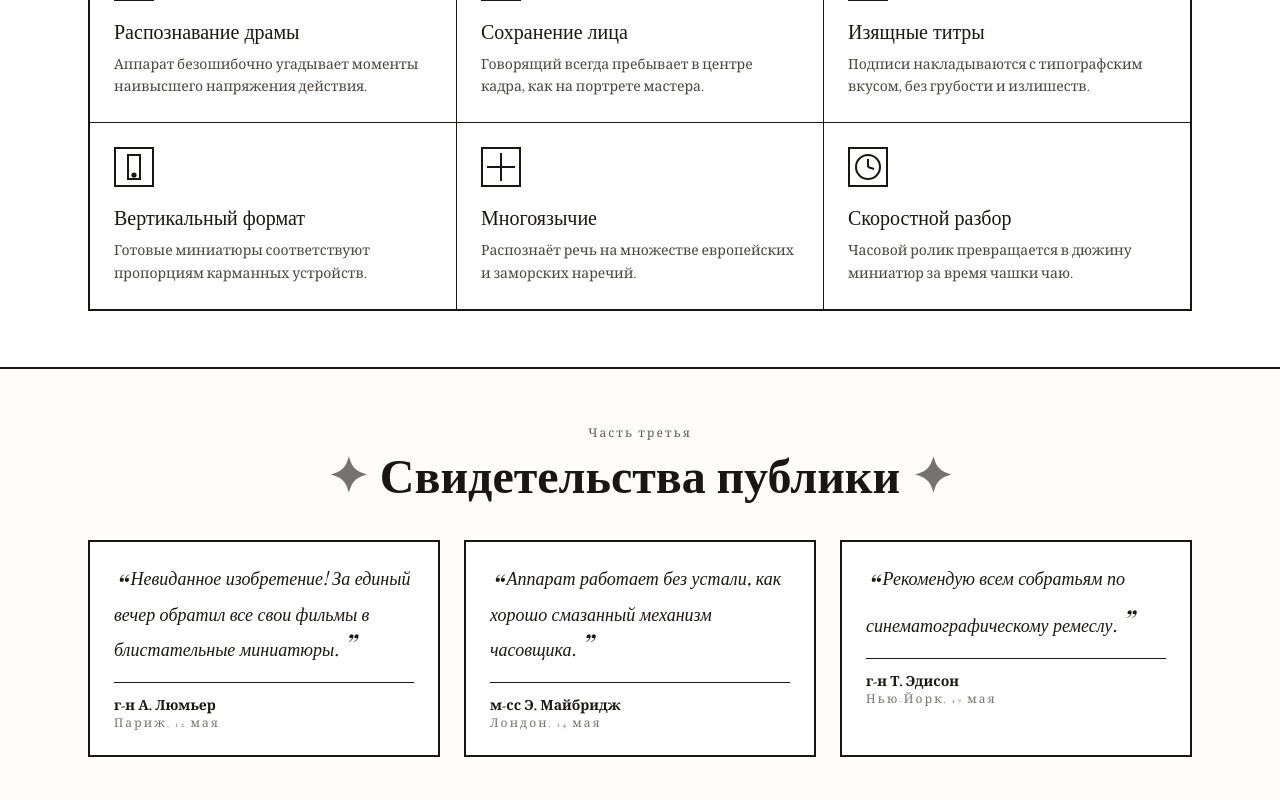
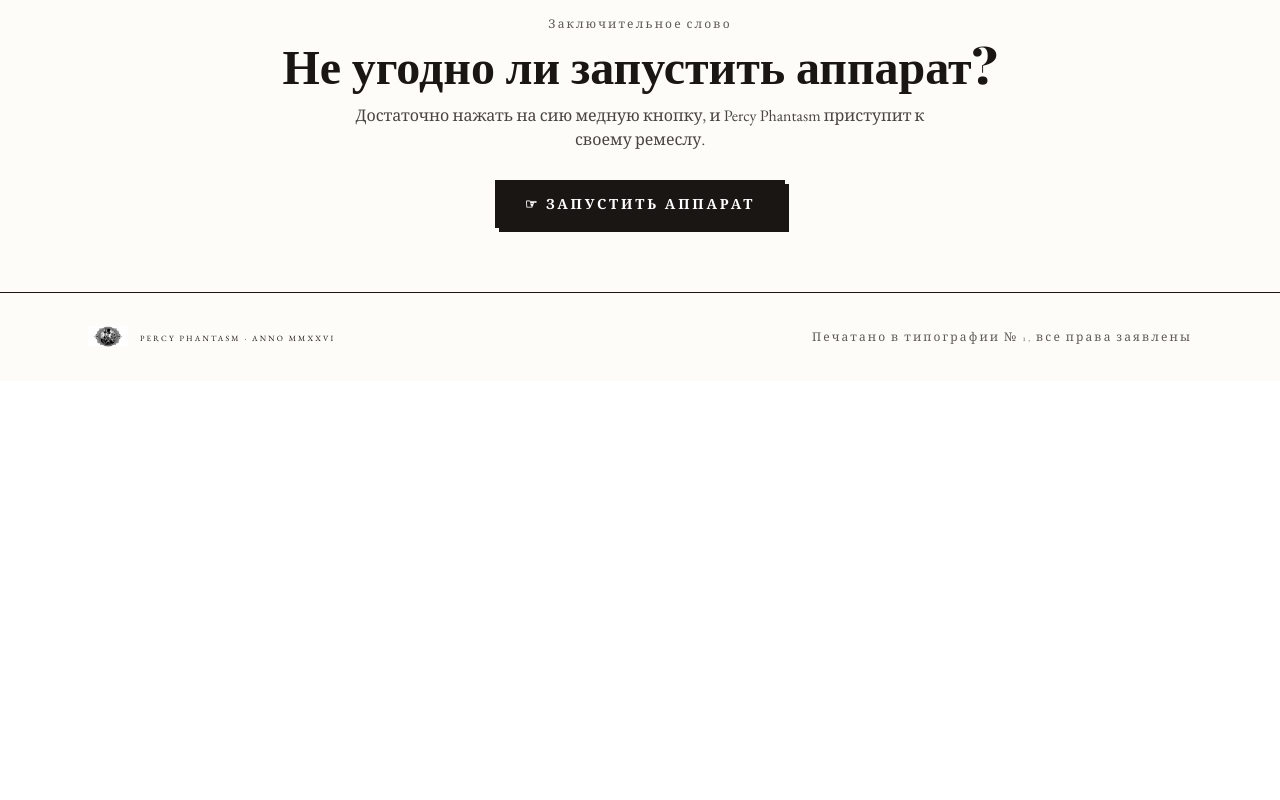
Before and after one commit to CodeDestriyer/PercyPhantasm, a React (Vite) app: page / in a window 1280 px wide. Shown: the part 1780-2580 px from the top of the page. After the commit the page ends 2161 px from the top, so only its background shows below. Built offline with nearby package versions, Linux system fonts and the light colour scheme; a web font is replaced by a local one.

Commit message:
trim landing to masthead/hero/principle/colophon
- Drop Features, Testimony, Pricing sections — minimalist site
- Move uploaded schematic into public/assets/schematic.jpg
- Simplify masthead nav to two links

https://claude.ai/code/session_01GxfkuRTWRsPfffvFi9Zjp2

```diff
--- a/src/App.tsx
+++ b/src/App.tsx
@@ -2,9 +2,6 @@ import { useState } from "react";
 import { Masthead } from "./components/Masthead";
 import { Hero } from "./components/Hero";
 import { Principle } from "./components/Principle";
-import { Features } from "./components/Features";
-import { Testimony } from "./components/Testimony";
-import { Pricing } from "./components/Pricing";
 import { Colophon } from "./components/Colophon";
 
 function App() {
@@ -38,9 +35,6 @@ function App() {
       <Masthead onLaunch={onLaunch} />
       <Hero onLaunch={onLaunch} />
       <Principle />
-      <Features />
-      <Testimony />
-      <Pricing onLaunch={onLaunch} />
       <Colophon onLaunch={onLaunch} />
     </div>
   );
--- a/src/components/Features.tsx
+++ /dev/null
@@ -1,87 +0,0 @@
-import { SectionTitle } from "./Principle";
-
-const features = [
-  {
-    title: "Распознавание драмы",
-    body: "Аппарат безошибочно угадывает моменты наивысшего напряжения действия.",
-    icon: "M10 2v6M10 12v6M2 10h6M12 10h6",
-  },
-  {
-    title: "Сохранение лица",
-    body: "Говорящий всегда пребывает в центре кадра, как на портрете мастера.",
-    icon: "circle",
-  },
-  {
-    title: "Изящные титры",
-    body: "Подписи накладываются с типографским вкусом, без грубости и излишеств.",
-    icon: "M2 6h16M2 10h12M2 14h16",
-  },
-  {
-    title: "Вертикальный формат",
-    body: "Готовые миниатюры соответствуют пропорциям карманных устройств.",
-    icon: "rect",
-  },
-  {
-    title: "Многоязычие",
-    body: "Распознаёт речь на множестве европейских и заморских наречий.",
-    icon: "M3 10h14M10 3v14",
-  },
-  {
-    title: "Скоростной разбор",
-    body: "Часовой ролик превращается в дюжину миниатюр за время чашки чаю.",
-    icon: "clock",
-  },
-];
-
-export function Features() {
-  return (
-    <section id="features" className="border-t-2 border-ink">
-      <div className="max-w-6xl mx-auto px-4 sm:px-6 py-12 sm:py-14">
-        <SectionTitle kicker="Часть вторая" title="Достоинства аппарата" />
-        <div className="grid grid-cols-1 sm:grid-cols-2 md:grid-cols-3 gap-px bg-ink mt-10 border-2 border-ink">
-          {features.map((f) => (
-            <div key={f.title} className="bg-paper p-5 sm:p-6">
-              <FeatureIcon kind={f.icon} />
-              <h3 className="font-display text-xl mt-4">{f.title}</h3>
-              <p className="mt-2 text-sm text-ink/80 leading-relaxed">{f.body}</p>
-            </div>
-          ))}
-        </div>
-      </div>
-    </section>
-  );
-}
-
-function FeatureIcon({ kind }: { kind: string }) {
-  return (
-    <svg
-      viewBox="0 0 20 20"
-      className="w-10 h-10"
-      stroke="#1A1613"
-      strokeWidth="1"
-      fill="none"
-    >
-      <rect x="0.5" y="0.5" width="19" height="19" />
-      {kind === "circle" && (
-        <>
-          <circle cx="10" cy="10" r="5" />
-          <circle cx="10" cy="10" r="1.5" fill="#1A1613" />
-        </>
-      )}
-      {kind === "rect" && (
-        <>
-          <rect x="7" y="4" width="6" height="12" />
-          <circle cx="10" cy="14" r="0.8" fill="#1A1613" />
-        </>
-      )}
-      {kind === "clock" && (
-        <>
-          <circle cx="10" cy="10" r="6" />
-          <line x1="10" y1="10" x2="10" y2="6" />
-          <line x1="10" y1="10" x2="13" y2="11" />
-        </>
-      )}
-      {kind.startsWith("M") && <path d={kind} />}
-    </svg>
-  );
-}
--- a/src/components/Hero.tsx
+++ b/src/components/Hero.tsx
@@ -48,7 +48,7 @@ function PatentDrawing() {
     <figure className="border-2 border-ink p-3 sm:p-4 bg-paper">
       <div className="border border-ink/40 p-3">
         <img
-          src="/assets/schematic.svg"
+          src="/assets/schematic.jpg"
           alt="Схема: рука мастера режет киноленту"
           className="w-full h-auto block"
         />
--- a/src/components/Masthead.tsx
+++ b/src/components/Masthead.tsx
@@ -27,11 +27,8 @@ export function Masthead({ onLaunch }: { onLaunch: () => void }) {
       <div className="rule-double" />
       <nav className="max-w-6xl mx-auto px-4 sm:px-6 py-3 flex flex-wrap items-center justify-center gap-x-5 gap-y-2 text-[11px] sm:text-xs smallcaps">
         <a href="#principle" className="hover:underline">Как работает</a>
-        <a href="#features" className="hover:underline">Достоинства</a>
-        <a href="#testimony" className="hover:underline">Отзывы</a>
-        <a href="#pricing" className="hover:underline">Прейскурант</a>
         <button onClick={onLaunch} className="hand-pointer hover:underline">
-          Запустить
+          Запустить аппарат
         </button>
       </nav>
       <div className="rule-thin" />
--- a/src/components/Pricing.tsx
+++ /dev/null
@@ -1,77 +0,0 @@
-import { SectionTitle } from "./Principle";
-
-const plans = [
-  {
-    name: "Любитель",
-    price: "0 ₽",
-    sub: "в месяц",
-    perks: ["5 миниатюр в месяц", "Стандартные титры", "Поддержка по почте"],
-    cta: "Начать бесплатно",
-    featured: false,
-  },
-  {
-    name: "Мастер",
-    price: "990 ₽",
-    sub: "в месяц",
-    perks: [
-      "100 миниатюр в месяц",
-      "Изящные титры и шрифты",
-      "Распознавание сцен",
-      "Приоритетное содействие",
-    ],
-    cta: "Подписаться",
-    featured: true,
-  },
-  {
-    name: "Синдикат",
-    price: "По запросу",
-    sub: "для редакций",
-    perks: ["Без ограничений", "Командные кабинеты", "API-сношения", "Личный мастер"],
-    cta: "Связаться",
-    featured: false,
-  },
-];
-
-export function Pricing({ onLaunch }: { onLaunch: () => void }) {
-  return (
-    <section id="pricing" className="border-t-2 border-ink">
-      <div className="max-w-6xl mx-auto px-4 sm:px-6 py-12 sm:py-14">
-        <SectionTitle kicker="Часть четвёртая" title="Прейскурант" />
-        <div className="grid grid-cols-1 md:grid-cols-3 gap-5 sm:gap-6 mt-10">
-          {plans.map((p) => (
-            <div
-              key={p.name}
-              className={
-                "border-2 border-ink p-5 sm:p-6 flex flex-col " +
-                (p.featured ? "bg-ink text-paper" : "bg-paper")
-              }
-            >
-              <div className="smallcaps text-xs opacity-70">{p.name}</div>
-              <div className="mt-2 flex items-baseline gap-2 flex-wrap">
-                <span className="font-display text-3xl sm:text-4xl">{p.price}</span>
-                <span className="text-xs opacity-70">{p.sub}</span>
-              </div>
-              <ul className="mt-5 space-y-2 text-sm flex-1">
-                {p.perks.map((perk) => (
-                  <li key={perk} className="flex gap-2">
-                    <span aria-hidden>✦</span>
-                    <span>{perk}</span>
-                  </li>
-                ))}
-              </ul>
-              <button
-                onClick={onLaunch}
-                className={
-                  "btn-engraved mt-6 justify-center " +
-                  (p.featured ? "!bg-paper !text-ink" : "")
-                }
-              >
-                {p.cta}
-              </button>
-            </div>
-          ))}
-        </div>
-      </div>
-    </section>
-  );
-}
--- a/src/components/Testimony.tsx
+++ /dev/null
@@ -1,44 +0,0 @@
-import { SectionTitle } from "./Principle";
-
-const quotes = [
-  {
-    text: "Невиданное изобретение! За единый вечер обратил все свои фильмы в блистательные миниатюры.",
-    by: "г-н А. Люмьер",
-    where: "Париж, 12 мая",
-  },
-  {
-    text: "Аппарат работает без устали, как хорошо смазанный механизм часовщика.",
-    by: "м-сс Э. Майбридж",
-    where: "Лондон, 14 мая",
-  },
-  {
-    text: "Рекомендую всем собратьям по синематографическому ремеслу.",
-    by: "г-н Т. Эдисон",
-    where: "Нью-Йорк, 17 мая",
-  },
-];
-
-export function Testimony() {
-  return (
-    <section id="testimony" className="border-t-2 border-ink bg-cream/30">
-      <div className="max-w-6xl mx-auto px-4 sm:px-6 py-12 sm:py-14">
-        <SectionTitle kicker="Часть третья" title="Свидетельства публики" />
-        <div className="grid grid-cols-1 md:grid-cols-3 gap-5 sm:gap-6 mt-10">
-          {quotes.map((q) => (
-            <figure key={q.by} className="bg-paper border-2 border-ink p-5 sm:p-6">
-              <blockquote className="font-display italic text-lg leading-snug">
-                <span className="text-3xl mr-1 align-top">“</span>
-                {q.text}
-                <span className="text-3xl ml-1 align-bottom">”</span>
-              </blockquote>
-              <figcaption className="mt-5 rule-thin pt-3 text-sm">
-                <div className="font-semibold">{q.by}</div>
-                <div className="smallcaps text-xs text-ink/60">{q.where}</div>
-              </figcaption>
-            </figure>
-          ))}
-        </div>
-      </div>
-    </section>
-  );
-}
```
Also changed, not shown: public/assets/schematic.jpg (renamed from utscheme.jpg), public/assets/schematic.svg (deleted).
